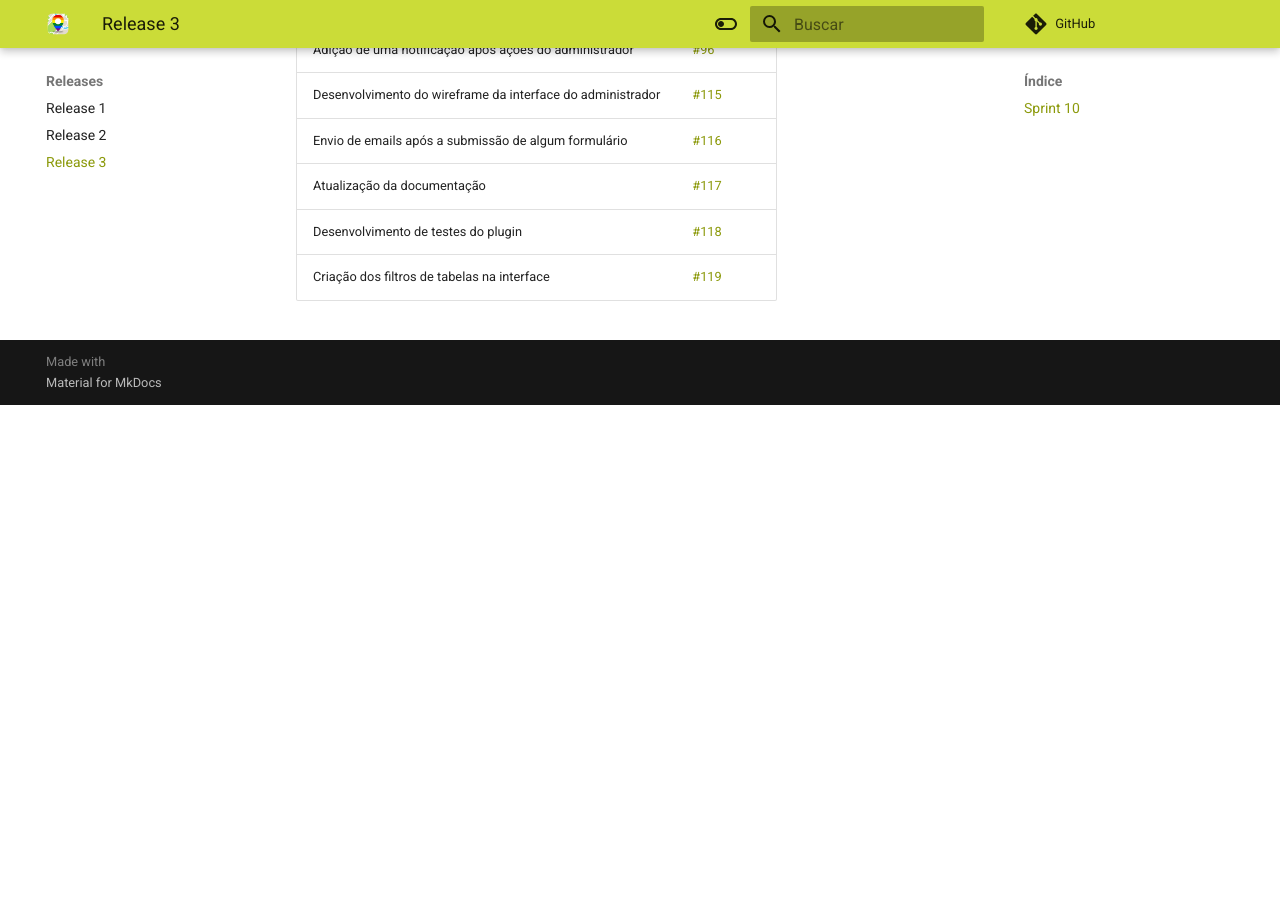
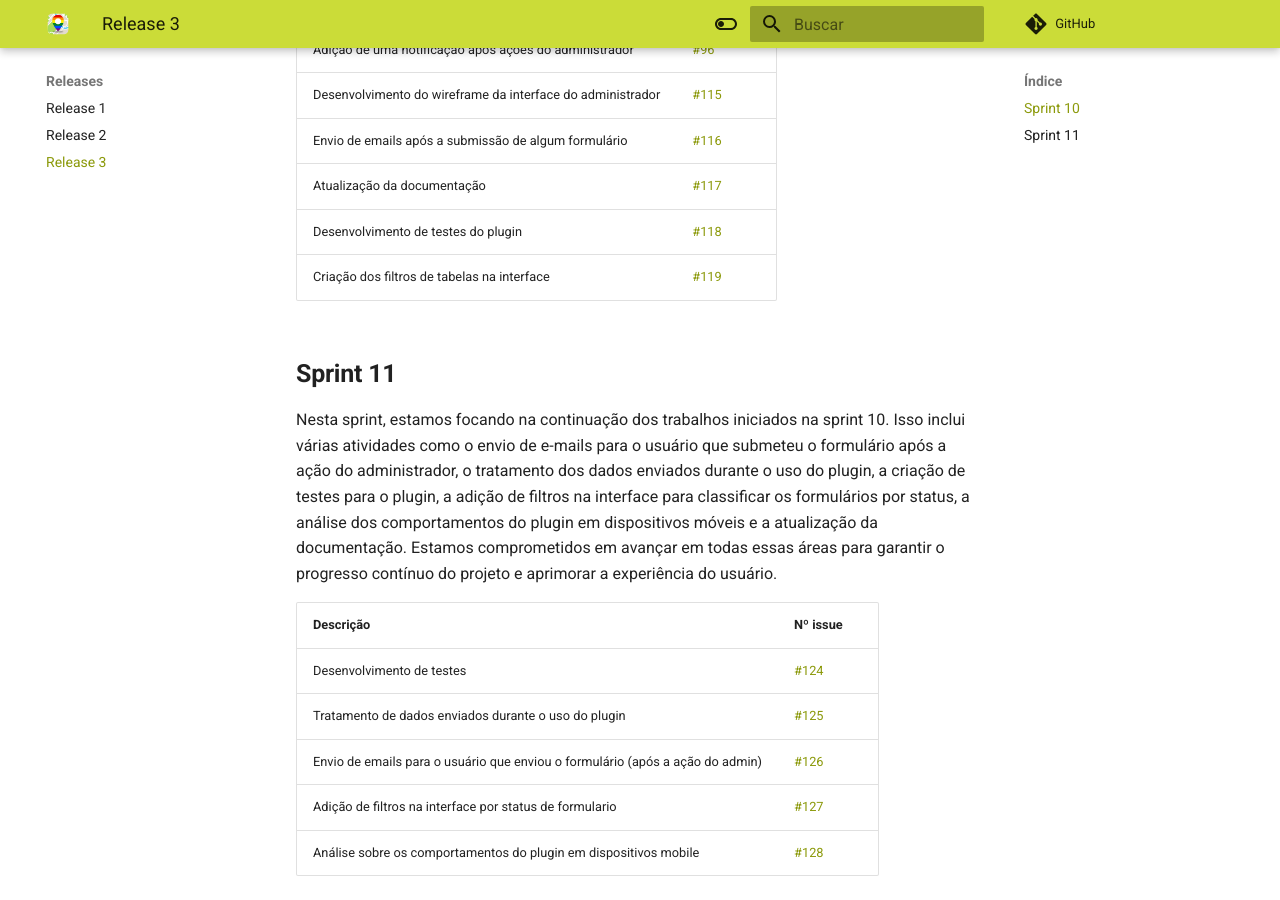
Before and after one commit to ResidenciaTICBrisa/T2G8-Plugin-Wordpress, an MkDocs documentation site: the page built from docs/releases/release3.md, in a window 1280 px wide and 900 px high, scrolled down 518 px. Built offline with MkDocs 1.6.1 and Material for MkDocs 9.7.7, drawn with Linux system fonts in a browser that asks for light colours; comment, search, counter and statistics services are not loaded; before the commit the page ends 923 px from its top, so only the background shows below that.

Commit message:
DOCS: Atualizando a documentacao de backlog de sprints (Sprint 10) + inicio da sprint 11

```diff
--- a/docs/releases/release3.md
+++ b/docs/releases/release3.md
@@ -13,3 +13,17 @@ O objetivo dessa sprint é o início do desenvolvimento dos envios de emails em
 | Atualização da documentação |<a href="https://github.com/ResidenciaTICBrisa/T2G8-Plugin-Wordpress/issues/117" target="_blank">#117</a></li>|
 | Desenvolvimento de testes do plugin |<a href="https://github.com/ResidenciaTICBrisa/T2G8-Plugin-Wordpress/issues/118" target="_blank">#118</a></li>|
 | Criação dos filtros de tabelas na interface |<a href="https://github.com/ResidenciaTICBrisa/T2G8-Plugin-Wordpress/issues/119" target="_blank">#119</a></li>|
+
+
+## **Sprint 11**
+
+Nesta sprint, estamos focando na continuação dos trabalhos iniciados na sprint 10. Isso inclui várias atividades como o envio de e-mails para o usuário que submeteu o formulário após a ação do administrador, o tratamento dos dados enviados durante o uso do plugin, a criação de testes para o plugin, a adição de filtros na interface para classificar os formulários por status, a análise dos comportamentos do plugin em dispositivos móveis e a atualização da documentação. Estamos comprometidos em avançar em todas essas áreas para garantir o progresso contínuo do projeto e aprimorar a experiência do usuário.
+
+
+|Descrição| Nº issue|
+|---------|---------|
+| Desenvolvimento de testes|<a href="https://github.com/ResidenciaTICBrisa/T2G8-Plugin-Wordpress/issues/124" target="_blank">#124</a></li>|
+| Tratamento de dados enviados durante o uso do plugin|<a href="https://github.com/ResidenciaTICBrisa/T2G8-Plugin-Wordpress/issues/125" target="_blank">#125</a></li>|
+| Envio de emails para o usuário que enviou o formulário (após a ação do admin)|<a href="https://github.com/ResidenciaTICBrisa/T2G8-Plugin-Wordpress/issues/126" target="_blank">#126</a></li>|
+| Adição de filtros na interface por status de formulario|<a href="https://github.com/ResidenciaTICBrisa/T2G8-Plugin-Wordpress/issues/127" target="_blank">#127</a></li>|
+| Análise sobre os comportamentos do plugin em dispositivos mobile|<a href="https://github.com/ResidenciaTICBrisa/T2G8-Plugin-Wordpress/issues/128" target="_blank">#128</a></li>|
```
Also changed, not shown: other parts of docs/releases/release3.md (+1 -1 lines).
